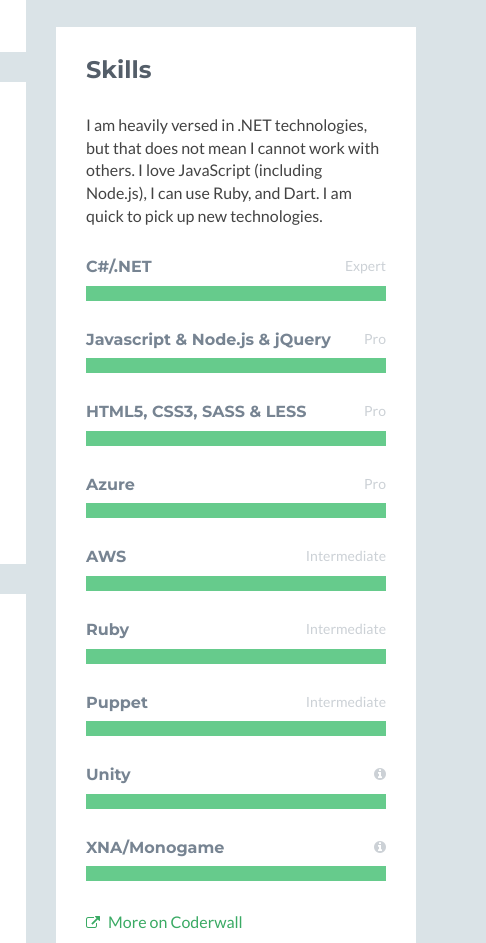
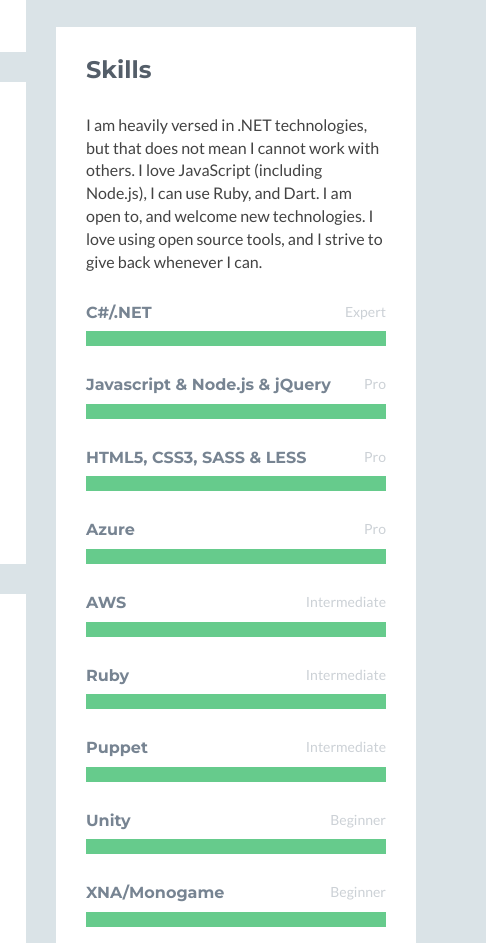
Before and after one commit to TerribleDev/about, a website: page index.html in a window 1280 px wide. Shown: the part 589-1532 px from the top of the page, 794-1280 px from the left. Drawn offline with nearby package versions, Linux system fonts and the light colour scheme; files that its build step writes are made by us from their sources.

Commit message:
Adjust info

```diff
--- a/index.html
+++ b/index.html
@@ -138,7 +138,7 @@
                         <h2 class="heading">Skills</h2>
                         <div class="content">
                             <p class="intro">
-                                I am heavily versed in .NET technologies, but that does not mean I cannot work with others. I love JavaScript (including Node.js), I can use Ruby, and Dart. I am quick to pick up new technologies.
+                                I am heavily versed in .NET technologies, but that does not mean I cannot work with others. I love JavaScript (including Node.js), I can use Ruby, and Dart. I am open to, and welcome new technologies. I love using open source tools, and I strive to give back whenever I can.
                             </p>
 
                             <div class="skillset">
@@ -195,14 +195,14 @@
                                     </div>
                                 </div>
                                 <div class="item">
-                                    <h3 class="level-title">Unity<span class="level-label" data-toggle="tooltip" data-placement="left" data-animation="true" title="" data-original-title="Actively Learning"><i class="fa fa-info-circle"></i></span></h3>
+                                    <h3 class="level-title">Unity<span class="level-label">Beginner</span></h3>
                                     <div class="level-bar">
                                         <div class="level-bar-inner" data-level="50%">
                                         </div>
                                     </div>
                                 </div>
                                 <div class="item">
-                                    <h3 class="level-title">XNA/Monogame<span class="level-label" data-toggle="tooltip" data-placement="left" data-animation="true" title="" data-original-title="Actively Learning"><i class="fa fa-info-circle"></i></span></h3>
+                                    <h3 class="level-title">XNA/Monogame<span class="level-label">Beginner</span></h3>
                                     <div class="level-bar">
                                         <div class="level-bar-inner" data-level="40%">
                                         </div>
```
